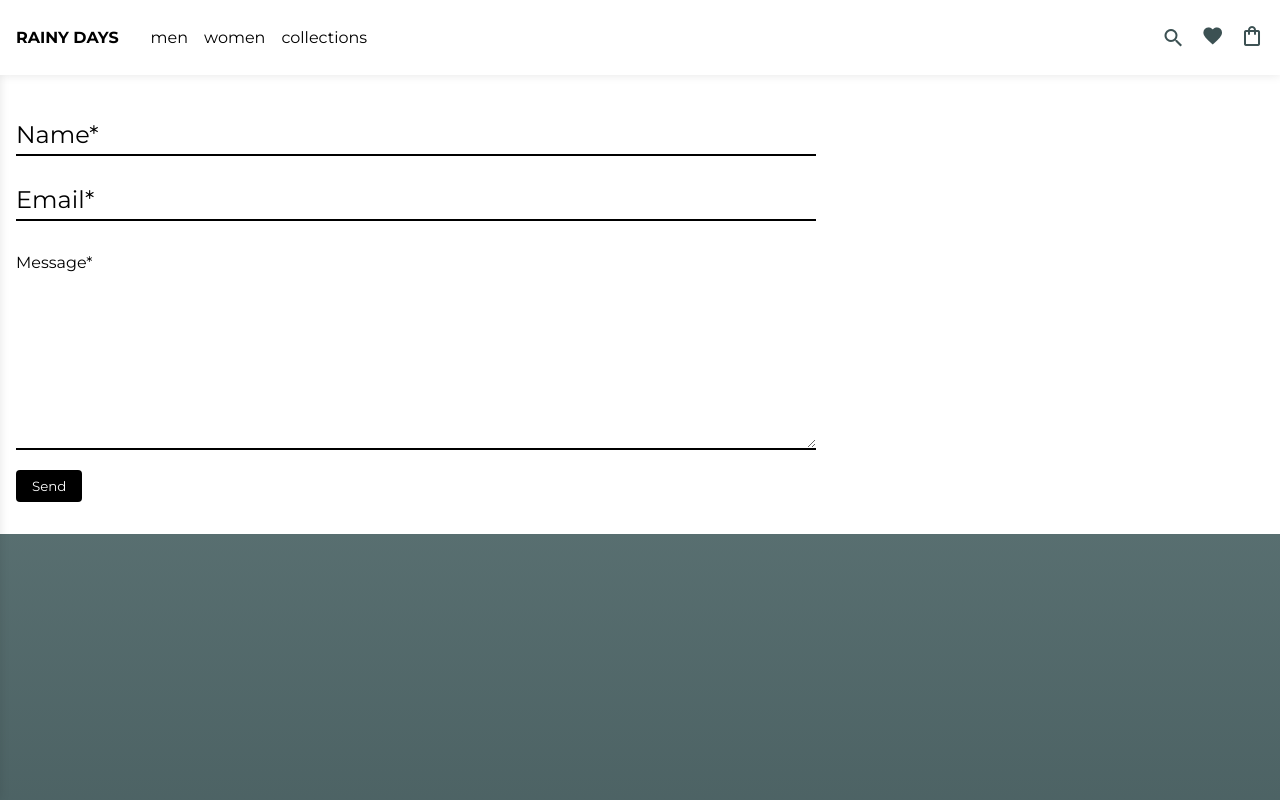
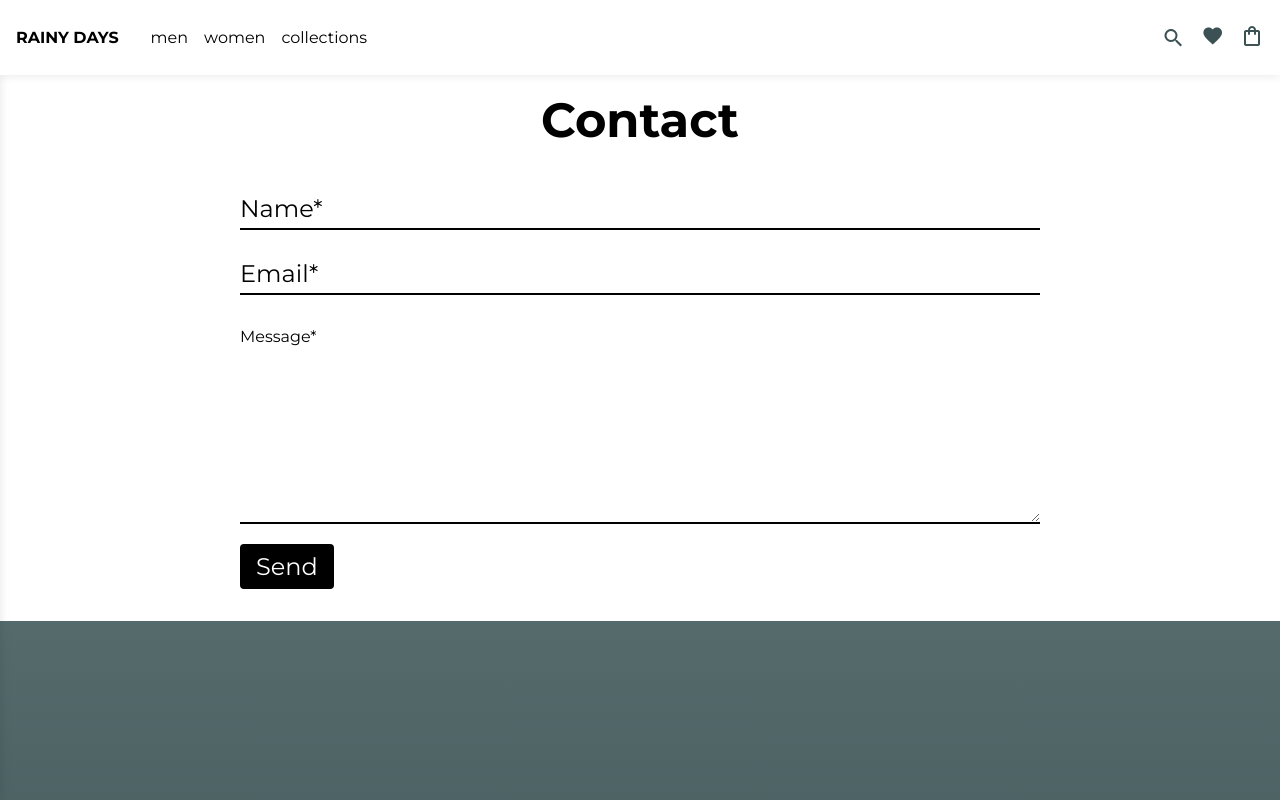
Before and after one commit to kyrregjerstad/Rainy-Days, a SvelteKit app: page /contact in a window 1280 px wide. Shown: the top 800 px of the page. Built offline with nearby package versions, Linux system fonts and the light colour scheme.

Commit message:
update contact form

```diff
--- a/src/routes/contact/+page.svelte
+++ b/src/routes/contact/+page.svelte
@@ -14,6 +14,7 @@
 
 <div class="wrapper">
   <section>
+    <h1>Contact</h1>
     <form action="">
       <div class="row">
         <label for="name"
@@ -54,11 +55,20 @@
 </div>
 
 <style>
+  h1 {
+    font-size: 3rem;
+    margin-bottom: 1rem;
+  }
   section {
+    display: flex;
+    justify-content: center;
+    align-items: center;
+    flex-direction: column;
     background-color: var(--clr-white);
     color: var(--clr-black);
     padding: 1rem;
   }
+
   input,
   textarea {
     width: 100%;
@@ -68,6 +78,7 @@
   }
 
   form {
+    width: 100%;
     max-width: 800px;
   }
 
@@ -79,6 +90,7 @@
   }
 
   button {
+    font-size: 1.5rem;
     padding: 0.5rem 1rem;
     background-color: var(--clr-black);
     color: var(--clr-white);
```
